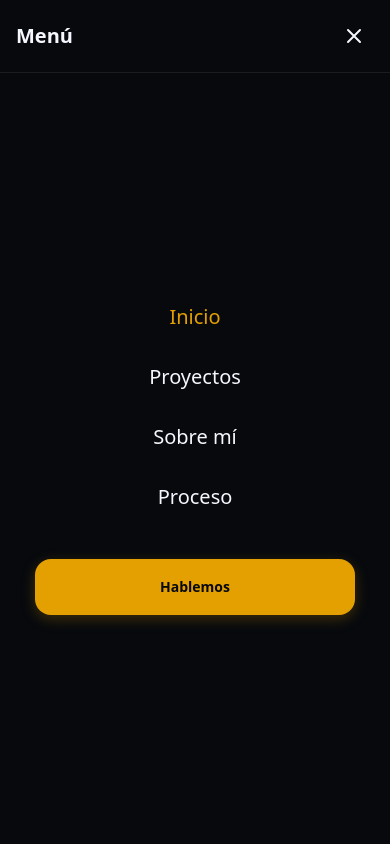
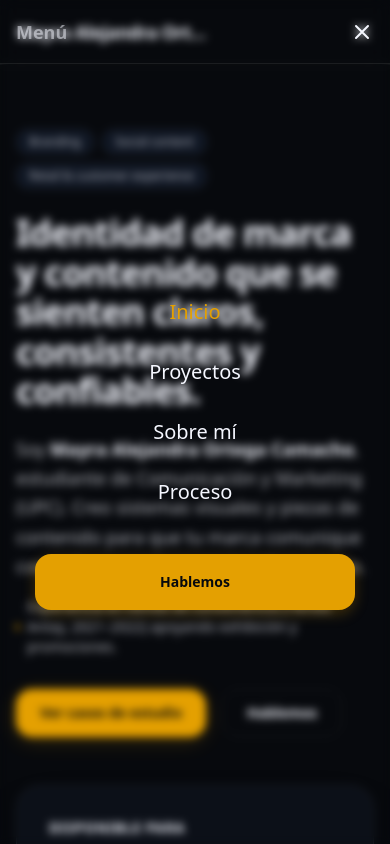
Before and after one commit to antayperu/mayra-portfolio, a React (Vite) app: page / in a window 390 px wide. Both pictures are taken after a click on the button "Abrir menú". Shown: the top 844 px of the page. Built offline with nearby package versions, Linux system fonts and the light colour scheme.

Commit message:
fix(ux): mobile menu overlay + scroll-to-section

```diff
--- a/src/components/Navbar.tsx
+++ b/src/components/Navbar.tsx
@@ -1,4 +1,4 @@
-import { Link, NavLink, useLocation } from "react-router-dom";
+import { Link, NavLink, useLocation, useNavigate } from "react-router-dom";
 import { useState, useEffect } from "react";
 import { createPortal } from "react-dom";
 import { Button } from "./Button";
@@ -6,6 +6,7 @@ import { clsx } from "../utils/clsx";
 
 export function Navbar() {
     const location = useLocation();
+    const navigate = useNavigate();
     const isHome = location.pathname === "/";
     const [isOpen, setIsOpen] = useState(false);
 
@@ -18,6 +19,7 @@ export function Navbar() {
     useEffect(() => {
         if (isOpen) {
             document.body.style.overflow = "hidden";
+            // Optional: add padding-right if needed to prevent layout shift from scrollbar removal
         } else {
             document.body.style.overflow = "";
         }
@@ -27,7 +29,7 @@ export function Navbar() {
     }, [isOpen]);
 
     const navLinks = [
-        { name: "Inicio", path: "/", exact: true },
+        { name: "Inicio", path: "/", hash: "#inicio", exact: true },
         { name: "Proyectos", path: "/proyectos", exact: false },
     ];
 
@@ -36,23 +38,42 @@ export function Navbar() {
         { name: "Proceso", href: isHome ? "#proceso" : "/#proceso" },
     ];
 
+    // Simple helper for "Inicio" specifically which can be tricky
+    const handleHomeClick = (e: React.MouseEvent) => {
+        e.preventDefault();
+        setIsOpen(false);
+        if (isHome) {
+            window.scrollTo({ top: 0, behavior: "smooth" });
+        } else {
+            navigate("/");
+            // Scroll to top happens automatically by most routers or browsers on new page,
+            // but we can ensure it if we use a ScrollToTop component (usually present in App)
+        }
+    };
+
     return (
         <header className="sticky top-0 z-40 backdrop-blur-md bg-[var(--bg)]/90 border-b border-[var(--border)] supports-[backdrop-filter]:bg-[var(--bg)]/60">
             <div className="mx-auto max-w-6xl px-4 sm:px-6 h-16 flex items-center justify-between gap-3">
-                <Link to="/" className="font-bold tracking-tight text-xl text-[var(--text)] hover:text-[var(--accent)] transition-colors z-50 relative">
-                    Mayra Ortega
+                <Link
+                    to="/"
+                    onClick={handleHomeClick}
+                    className="font-bold tracking-tight text-lg sm:text-xl text-[var(--text)] hover:text-[var(--accent)] transition-colors z-50 relative truncate max-w-[200px] sm:max-w-none"
+                    title="Mayra Alejandra Ortega Camacho"
+                >
+                    Mayra Alejandra Ortega Camacho
                 </Link>
 
                 {/* Desktop Nav */}
                 <nav className="hidden lg:flex items-center gap-6">
                     {navLinks.map((link) => (
                         <NavLink
-                            key={link.path}
+                            key={link.name}
                             to={link.path}
                             className={({ isActive }) =>
                                 clsx(
                                     "text-sm font-medium transition-colors hover:text-[var(--accent)]",
-                                    isActive ? "text-[var(--accent)]" : "text-[var(--text-secondary)]"
+                                    isActive && link.path !== "/" ? "text-[var(--accent)]" : "text-[var(--text-secondary)]",
+                                    link.path === "/" && isHome ? "text-[var(--accent)]" : ""
                                 )
                             }
                             end={link.exact}
@@ -63,8 +84,20 @@ export function Navbar() {
                     {anchorLinks.map((link) => (
                         <a
                             key={link.name}
-                            className="text-sm font-medium text-[var(--text-secondary)] hover:text-[var(--accent)] transition-colors"
+                            className="text-sm font-medium text-[var(--text-secondary)] hover:text-[var(--accent)] transition-colors cursor-pointer"
                             href={link.href}
+                            onClick={(e) => {
+                                e.preventDefault();
+                                const targetId = link.href.includes("#") ? link.href.split("#")[1] : "";
+                                if (isHome) {
+                                    document.getElementById(targetId)?.scrollIntoView({ behavior: "smooth" });
+                                } else {
+                                    navigate("/");
+                                    setTimeout(() => {
+                                        document.getElementById(targetId)?.scrollIntoView({ behavior: "smooth" });
+                                    }, 100);
+                                }
+                            }}
                         >
                             {link.name}
                         </a>
@@ -99,15 +132,15 @@ export function Navbar() {
             {/* Mobile Drawer (Portal) */}
             {isOpen && createPortal(
                 <div
-                    className="fixed inset-0 z-[9999] bg-[var(--bg)] flex flex-col"
+                    className="fixed inset-0 z-[9999] bg-[var(--bg)]/95 backdrop-blur-sm flex flex-col"
                     role="dialog"
                     aria-modal="true"
                 >
-                    <div className="flex justify-between items-center p-4 border-b border-[var(--border)] bg-[var(--bg)]">
-                        <span className="font-bold text-xl text-[var(--text)]">Menú</span>
+                    <div className="flex justify-between items-center p-4 h-16 border-b border-[var(--border)]">
+                        <span className="font-bold text-lg truncate pr-4 text-[var(--text)] opacity-50">Menú</span>
                         <button
                             onClick={() => setIsOpen(false)}
-                            className="p-2 text-[var(--text)] hover:text-[var(--accent)] transition-colors"
+                            className="p-2 -mr-2 text-[var(--text)] hover:text-[var(--accent)] transition-colors"
                             aria-label="Cerrar menú"
                         >
                             <svg className="w-6 h-6" fill="none" stroke="currentColor" viewBox="0 0 24 24">
@@ -116,33 +149,55 @@ export function Navbar() {
                         </button>
                     </div>
 
-                    <nav className="flex flex-col items-center justify-center flex-1 gap-8 text-xl p-6 bg-[var(--bg)] overflow-y-auto">
-                        {navLinks.map((link) => (
+                    <nav className="flex flex-col items-center justify-center flex-1 gap-8 text-xl p-6 overflow-y-auto">
+                        <a
+                            href="/"
+                            onClick={handleHomeClick}
+                            className={clsx(
+                                "font-medium transition-colors hover:text-[var(--accent)]",
+                                isHome ? "text-[var(--accent)]" : "text-[var(--text)]"
+                            )}
+                        >
+                            Inicio
+                        </a>
+
                         <NavLink
-                                key={link.path}
-                                to={link.path}
+                            to="/proyectos"
+                            onClick={() => setIsOpen(false)}
                             className={({ isActive }) =>
                                 clsx(
                                     "font-medium transition-colors hover:text-[var(--accent)]",
                                     isActive ? "text-[var(--accent)]" : "text-[var(--text)]"
                                 )
                             }
-                                onClick={() => setIsOpen(false)}
-                                end={link.exact}
                         >
-                                {link.name}
+                            Proyectos
                         </NavLink>
-                        ))}
+
                         {anchorLinks.map((link) => (
                             <a
                                 key={link.name}
-                                className="font-medium text-[var(--text)] hover:text-[var(--accent)] transition-colors"
+                                className="font-medium text-[var(--text)] hover:text-[var(--accent)] transition-colors cursor-pointer"
                                 href={link.href}
-                                onClick={() => setIsOpen(false)}
+                                onClick={(e) => {
+                                    e.preventDefault();
+                                    setIsOpen(false);
+                                    const targetId = link.href.includes("#") ? link.href.split("#")[1] : "";
+
+                                    if (isHome) {
+                                        document.getElementById(targetId)?.scrollIntoView({ behavior: "smooth" });
+                                    } else {
+                                        navigate("/");
+                                        setTimeout(() => {
+                                            document.getElementById(targetId)?.scrollIntoView({ behavior: "smooth" });
+                                        }, 100);
+                                    }
+                                }}
                             >
                                 {link.name}
                             </a>
                         ))}
+
                         <a
                             href="/#contacto"
                             className="mt-4 w-full max-w-xs"
```
Lines whose indentation alone changed are shown as unchanged.
